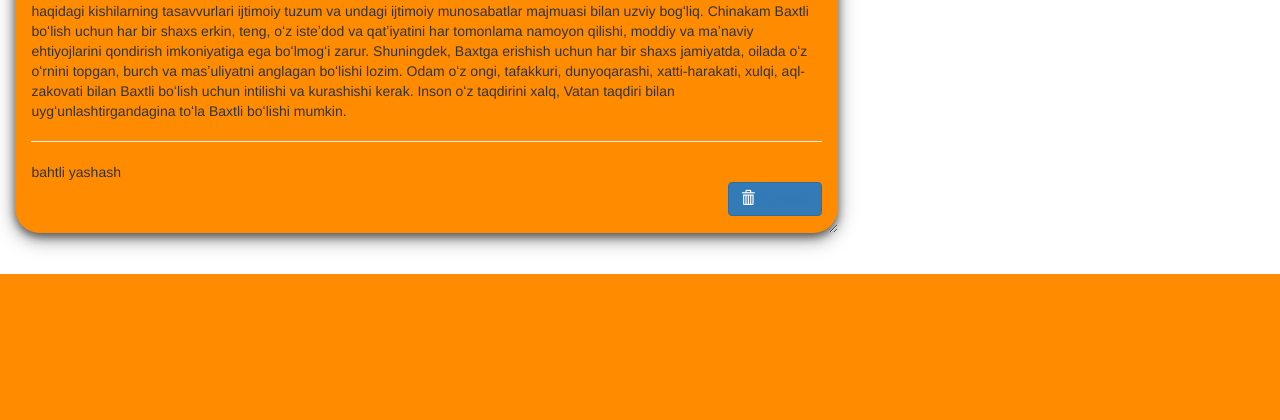
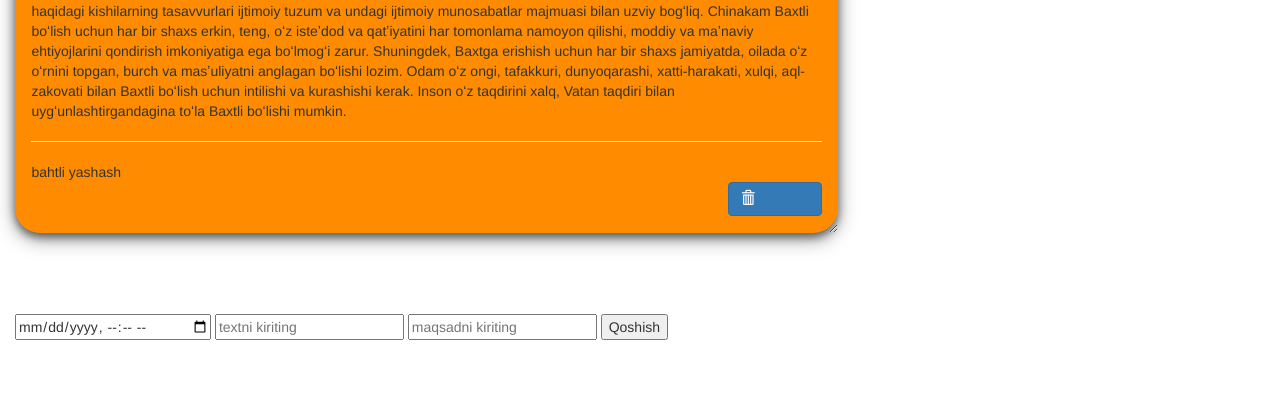
Before and after one commit to shahboz2001/todo, a Django app: page /todo/ in a window 1280 px wide. Shown: the part 924-1344 px from the top of the page. Before the commit the page ends 1198 px from the top, so only its background shows below. Run offline with Django 4.2, Linux system fonts and the light colour scheme; data comes from the database, SQL or seed files in the repository; both versions use the stored data as it was after the commit; some libraries are stand-ins or nearby versions.

Commit message:
qoshish amali qoshildi

```diff
--- a/asosiy/views.py
+++ b/asosiy/views.py
@@ -3,6 +3,13 @@
 from .models import *
 # Create your views here.
 def hamma_todo(request):
+    if request.method=="POST":
+        Kundalik.objects.create(
+            vaqti=request.POST.get('v'),
+            izoh=request.POST.get('i'),
+            maqsad=request.POST.get("m")
+        )
+        return redirect("/todo/")
     data={"todo":Kundalik.objects.all()}
     return render(request,"todo.html",data)
 def kundalik_edit(request,son):
--- a/templates/todo.html
+++ b/templates/todo.html
@@ -84,6 +84,21 @@
     </div>
   </div>
 </div>
+<br>
+<br>
+
+<form action="/todo/" method="POST">{%csrf_token%}
+  <input type="datetime-local" name="v" placeholder="vaqtni kiriting">
+  <input type="text" name="i" placeholder="textni kiriting">
+  <input type="text" name="m" placeholder="maqsadni kiriting">
+<button type="submit">Qoshish</button>
+  <br>
+  <br>
+  <br>
+  <br>
+  <br>
+
+</form>
 </body>
 
 </html>
```
Also changed, not shown: db.sqlite3.
